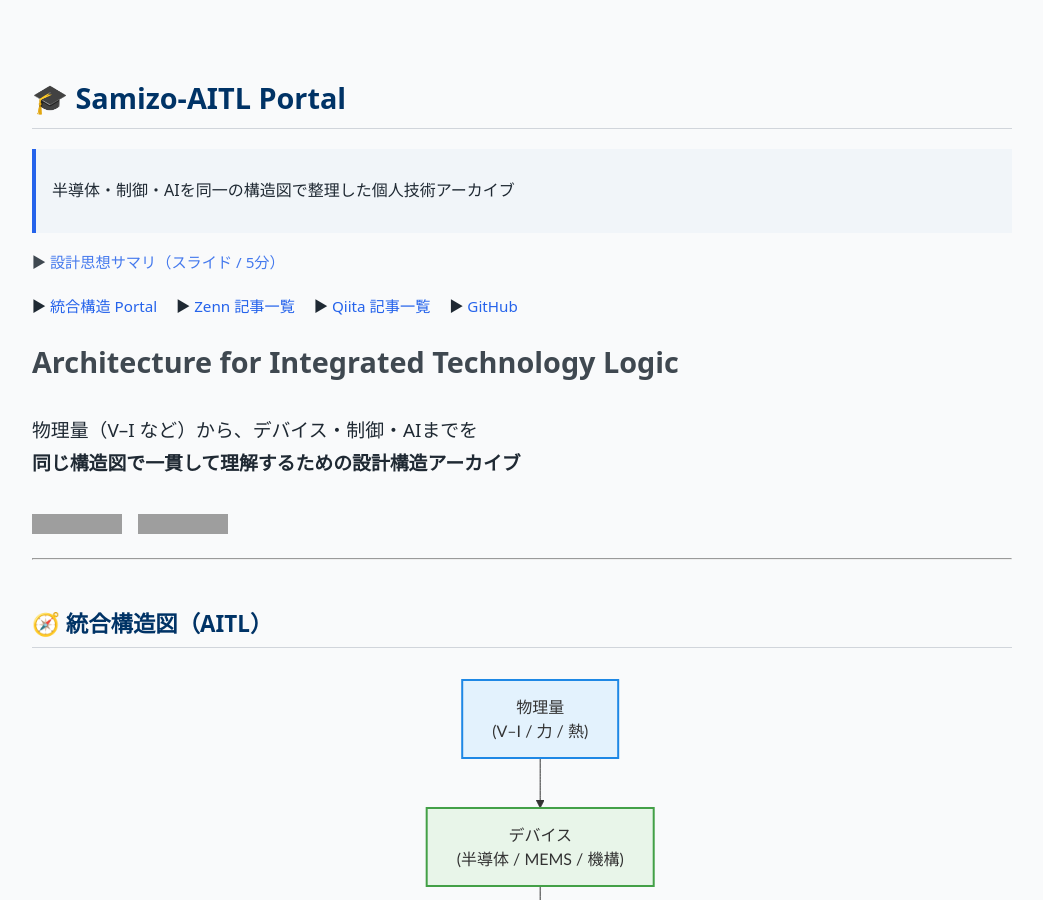
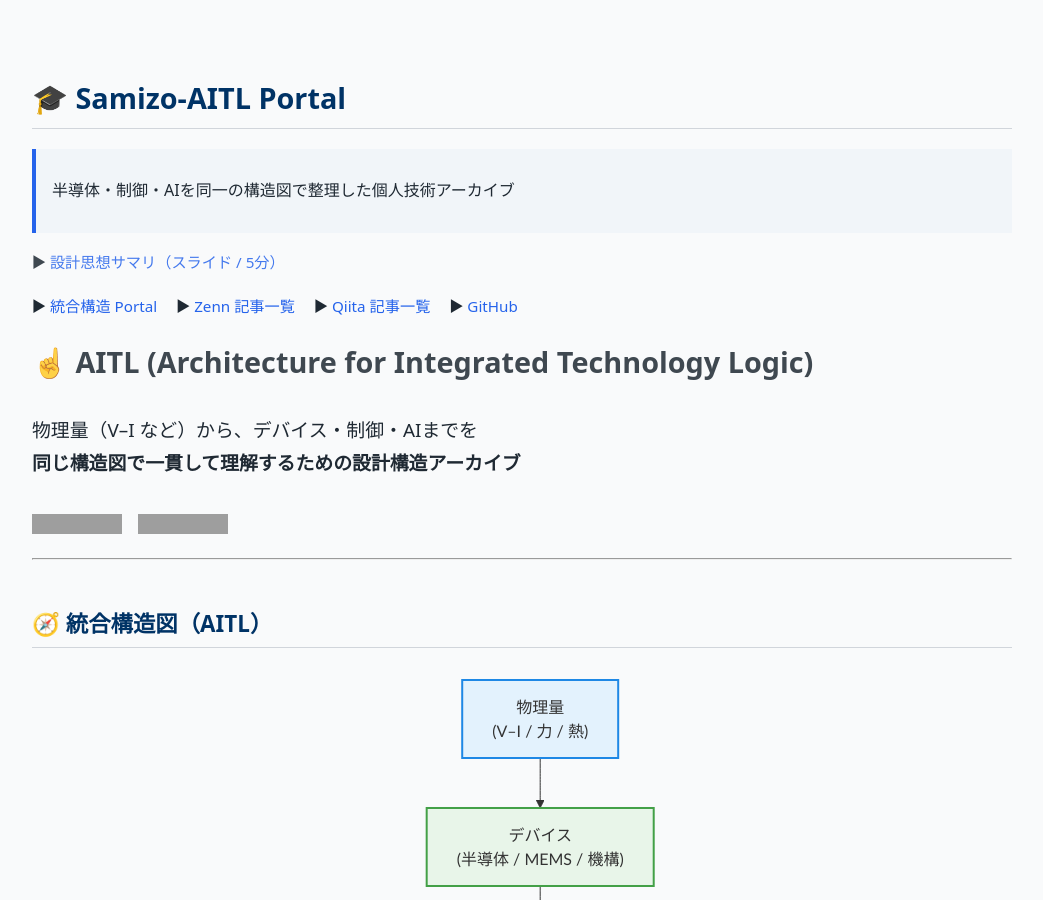
Before and after one commit to Samizo-AITL/Samizo-AITL.github.io, a Jekyll site: the page built from index.md, in a window 1280 px wide and 900 px high. Shown: the whole window, without its empty margins (118-1161 px from the left). Built offline with Jekyll 4.4.1, drawn with Linux system fonts in a browser that asks for light colours; grey boxes are pictures that could not be loaded.

Commit message:
Update index.md

```diff
--- a/index.md
+++ b/index.md
@@ -21,7 +21,7 @@ description: 半導体、制御（PID・FSM）、AI設計を物理量（V–I）
 </div>
 
 <span style="font-size:1.8em; opacity:0.85;">
-<strong>Architecture for Integrated Technology Logic</strong>
+<strong>☝️ AITL (Architecture for Integrated Technology Logic)</strong>
 </span>
 
 <div style="margin:1.4em 0 1.8em 0; font-size:1.18em; line-height:1.75;">
```
